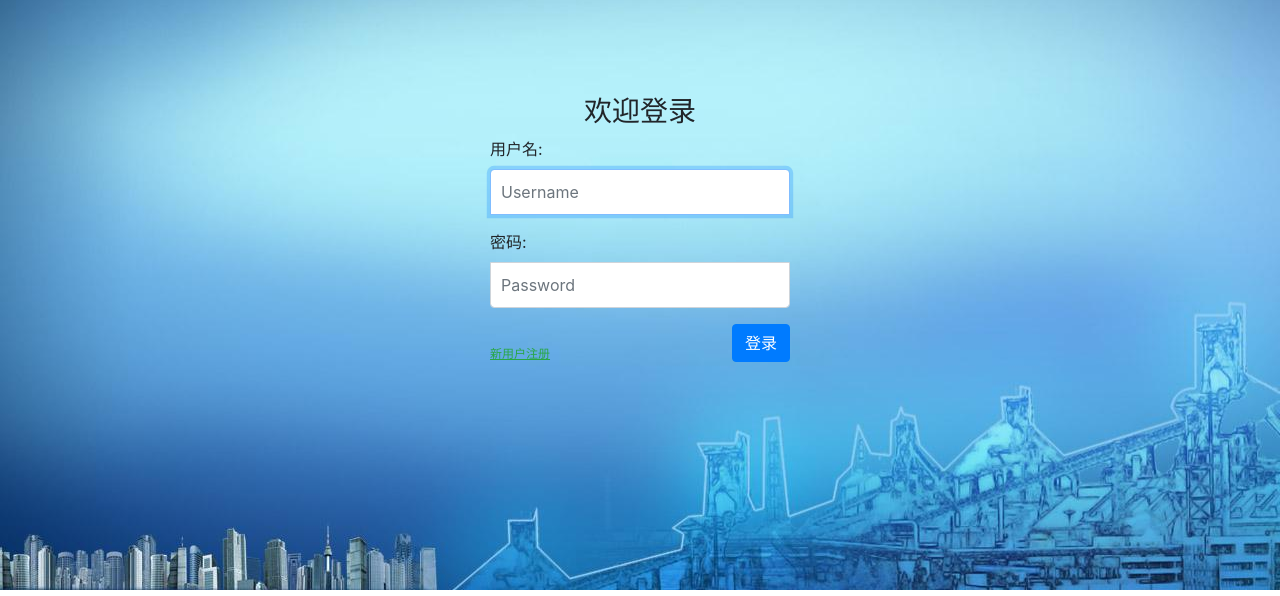
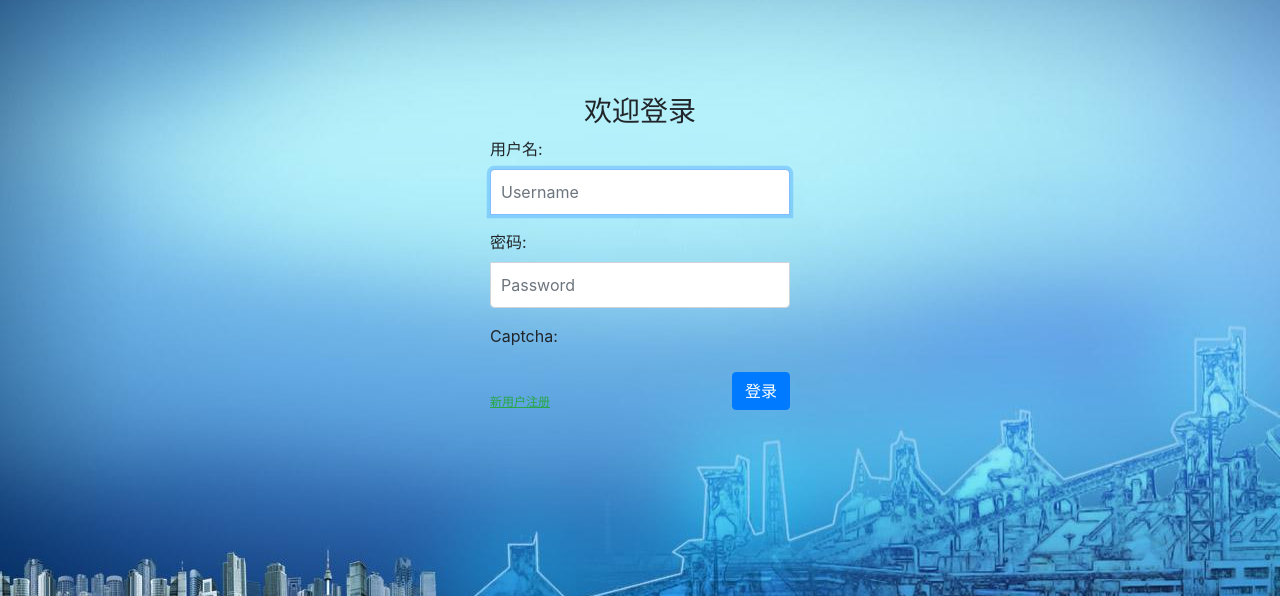
Before and after one commit to Yeming945/Django_common_login, a Django app: page /login/ in a window 1280 px wide. Shown: the top 596 px of the page. Run offline with Django 3.2, Linux system fonts and the light colour scheme; some libraries are stand-ins or nearby versions.

Commit message:
'验证码

```diff
--- a/login/forms.py
+++ b/login/forms.py
@@ -15,9 +15,11 @@
 
 
 from django import forms
+from captcha.fields import CaptchaField
 class UserForm(forms.Form):
 
     username = forms.CharField(
         label='用户名', max_length='128', widget=forms.TextInput(attrs={"class": 'form-control', 'placeholder': 'Username', 'autofocus': ''}))
     password = forms.CharField(
         label='密码', max_length='256', widget=forms.PasswordInput(attrs={'class': 'form-control', 'placeholder': 'Password'}))
+    captcha = CaptchaField(label='验证码')
--- a/login/templates/login/login.html
+++ b/login/templates/login/login.html
@@ -16,7 +16,10 @@
     <div class="container">
         <div class="col">
             <form class='form-login' action="/login/" method="POST">
-                {% if message %}
+                {% if login_form.captcha.errors %}
+                    <div class="alert alert-warning">{{ login_form.captcha.errors }}</div>
+
+                {% elif message %}
                   <div class="alert alert-warning">{{ message }}</div>
                 {% endif %}
                 {% csrf_token %}
@@ -29,6 +32,10 @@
                 <div class="form-group">
                     {{ login_form.password.label_tag }}
                     {{ login_form.password }}
+                </div>
+                <div class="form-group">
+                    {{ login_form.captcha.label_tag }}
+                    {{ login_form.captcha }}
                 </div>
                     <a href="/register" class="text-success"><ins>新用户注册</ins></a>
                     <button type="submit" class="btn btn-primary float-right">登录</button>
--- a/mysite/settings.py
+++ b/mysite/settings.py
@@ -37,7 +37,9 @@
     'django.contrib.sessions',
     'django.contrib.messages',
     'django.contrib.staticfiles',
+    # my_app
     'login',
+    'captcha',
 ]
 
 MIDDLEWARE = [
--- a/mysite/urls.py
+++ b/mysite/urls.py
@@ -14,7 +14,7 @@
     2. Add a URL to urlpatterns:  path('blog/', include('blog.urls'))
 """
 from django.contrib import admin
-from django.urls import path
+from django.urls import path, include
 from login import views
 
 """ 路由设计
@@ -29,4 +29,5 @@
     path('login/', views.login),
     path('register/', views.register),
     path('logout/', views.logout),
+    path('captcha/', include('captcha.urls'))
 ]
```
Also changed, not shown: README.md (added), db.sqlite3.
